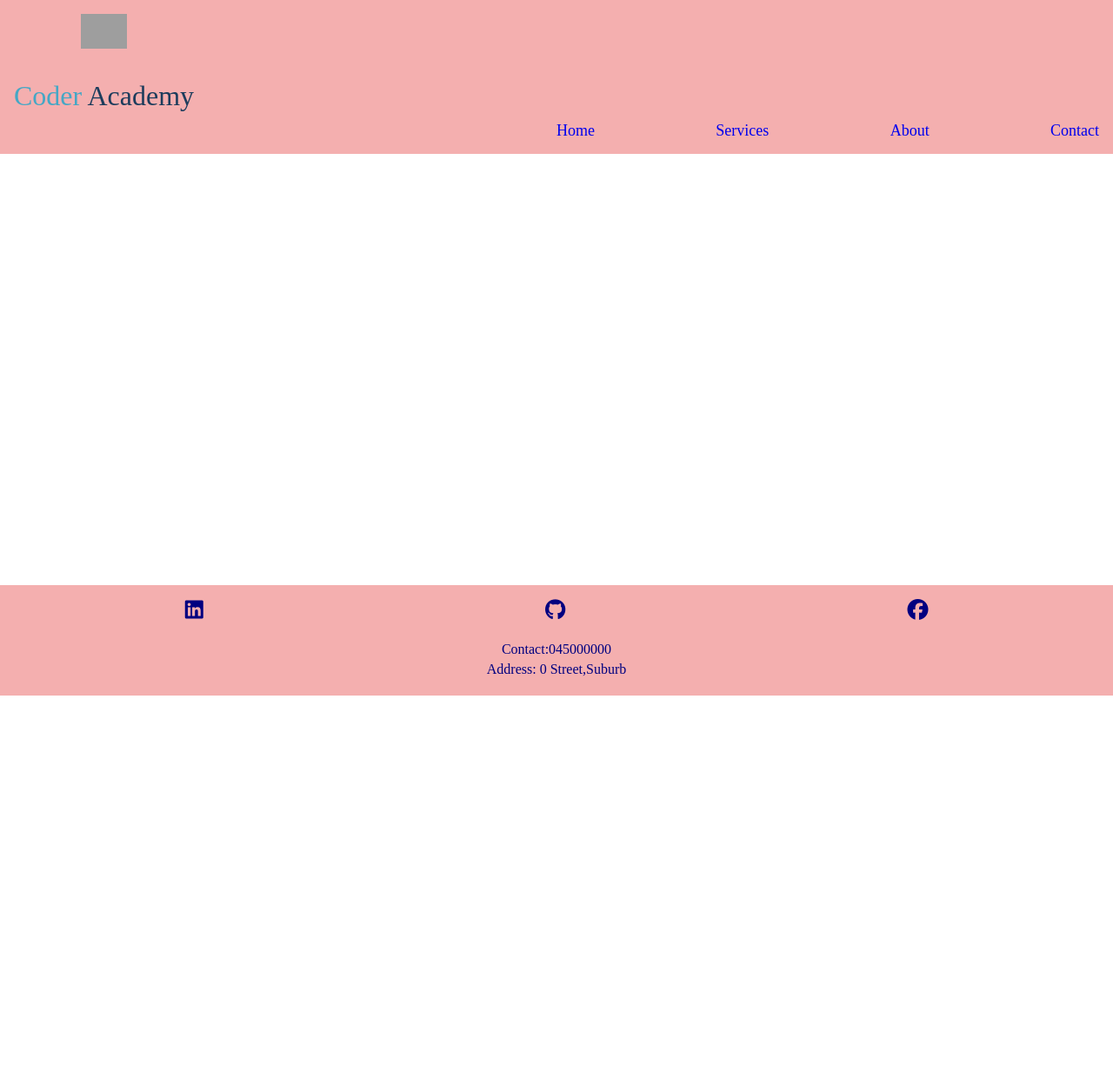
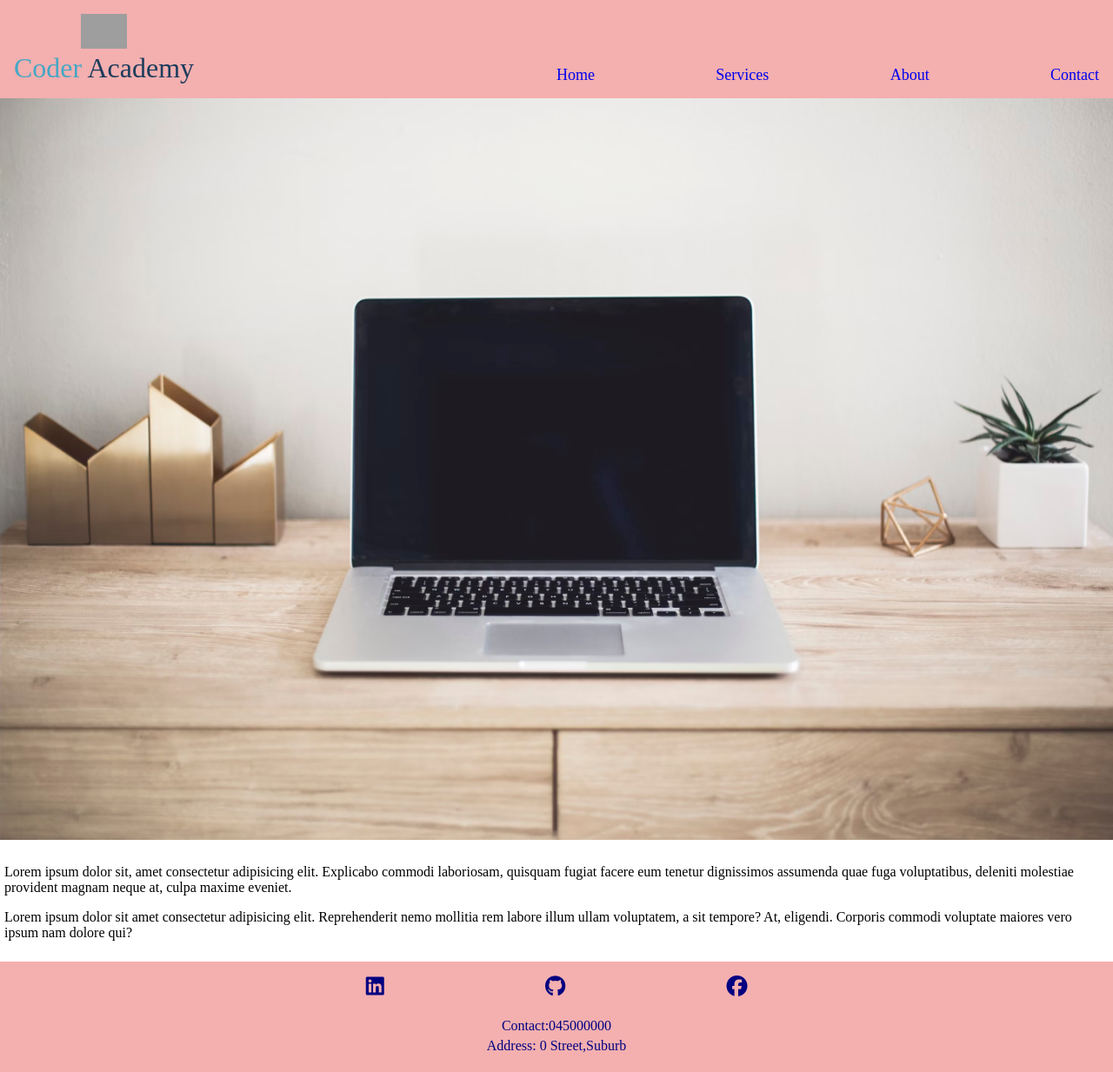
Before and after one commit to Jessicavazm/2024-april-t1w3, a plain HTML site: page index.html in a window 1280 px wide. Shown: the whole page at 87% size. Before the commit the page ends 800 px from the top, so only its background shows below. Drawn offline with Linux system fonts and the light colour scheme; grey boxes are pictures that could not be loaded.

Commit message:
created main componenet and added css to home page

```diff
--- a/index.html
+++ b/index.html
@@ -5,6 +5,7 @@
     <meta name="viewport" content="width=device-width, initial-scale=1.0">
     <title>Company portfolio</title>
     <link rel="stylesheet" href="./styles/index.css">
+    <link rel="stylesheet" href="./styles/home.css">
 
     <!--FontAwesome-->
     <link rel="stylesheet" href="https://cdnjs.cloudflare.com/ajax/libs/font-awesome/6.5.2/css/all.min.css" integrity="sha512-SnH5WK+bZxgPHs44uWIX+LLJAJ9/2PkPKZ5QiAj6Ta86w+fsb2TkcmfRyVX3pBnMFcV7oQPJkl9QevSCWr3W6A==" crossorigin="anonymous" referrerpolicy="no-referrer" />
@@ -31,7 +32,17 @@
             <a href="./pages/contact.html">Contact</a>
         </nav>
     </header>
-    <main></main>
+    <main>
+        <section>
+            <div class="cover-photo">
+                <img src="./images/coverphoto.avif" alt="Photo of a computer on a desk, picked from unsplash">
+            </div>
+            <div class="details">
+                <p>Lorem ipsum dolor sit, amet consectetur adipisicing elit. Explicabo commodi laboriosam, quisquam fugiat facere eum tenetur dignissimos assumenda quae fuga voluptatibus, deleniti molestiae provident magnam neque at, culpa maxime eveniet.</p>
+               <p>Lorem ipsum dolor sit amet consectetur adipisicing elit. Reprehenderit nemo mollitia rem labore illum ullam voluptatem, a sit tempore? At, eligendi. Corporis commodi voluptate maiores vero ipsum nam dolore qui?</p>
+            </div>
+        </section>
+    </main>
     <footer>
         <div class="social-media">
         <a href="https://www.linkedin.com" target="_blank">
--- /dev/null
+++ b/styles/home.css
@@ -0,0 +1,8 @@
+.cover-photo img {
+    width: 100%;
+    height: 500%;
+}
+
+.details {
+    margin: 24px 5px;
+}
--- a/styles/index.css
+++ b/styles/index.css
@@ -48,20 +48,6 @@ header {
     text-decoration: none;
 }
 
-@media screen and (min-width: 600px) {
-    header {
-        display:flex;
-        align-items: flex-end;
-        justify-content: space-between;
-    }
-
-    #nav-items {
-        width: 50%;
-        justify-content: space-between;
-    }
-
-}
-
 footer {
     background-color: var(--primary-color);
     text-align: center;
@@ -86,3 +72,29 @@ footer {
 .info p {
     margin: 5px 0;
 }
+
+@media screen and (min-width: 600px) {
+    header {
+        display:flex;
+        align-items: flex-end;
+        justify-content: space-between;
+    }
+
+    .name {
+        margin: 0%;
+    }
+
+    #nav-items {
+        width: 50%;
+        justify-content: space-between;
+    }
+
+    .social-media {
+        width: 50%;
+       margin-right: auto;
+        margin-left: auto;
+
+    }
+
+
+}
```
Also changed, not shown: images/coverphoto.avif (added).
